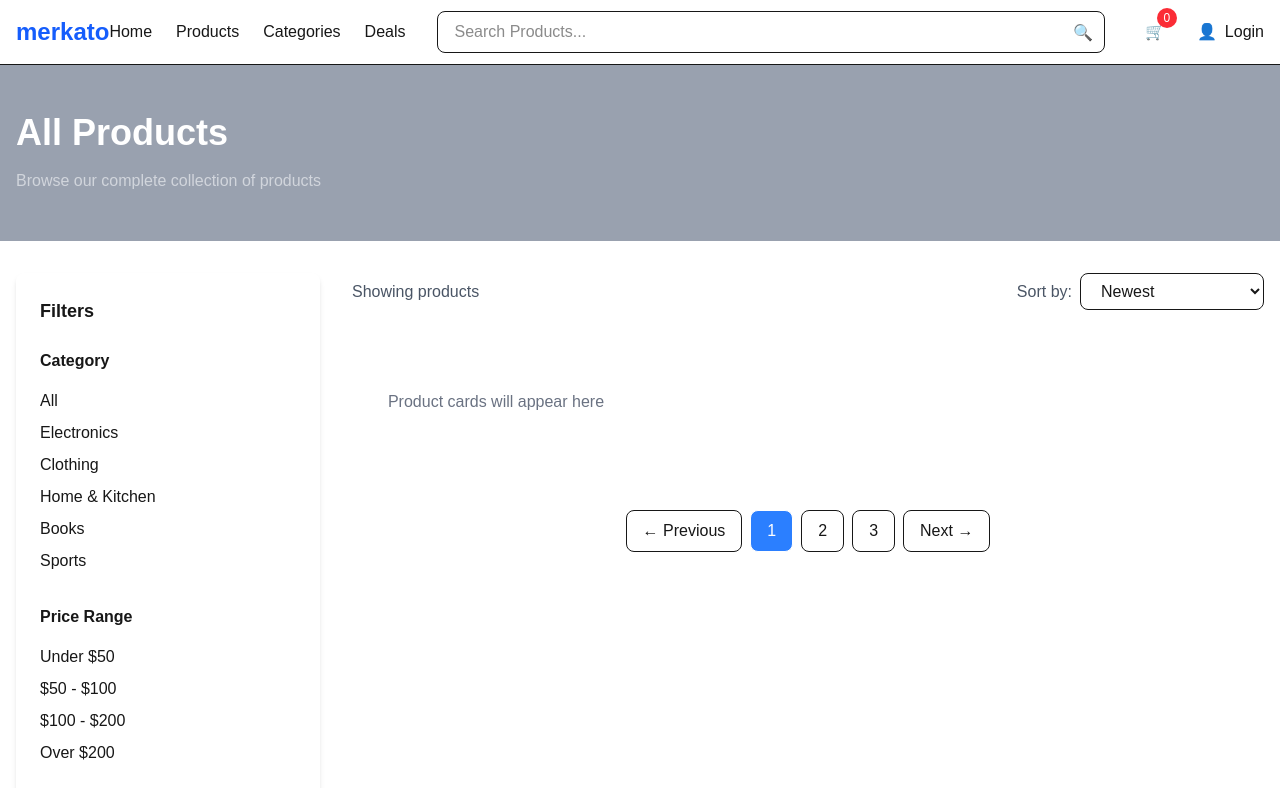
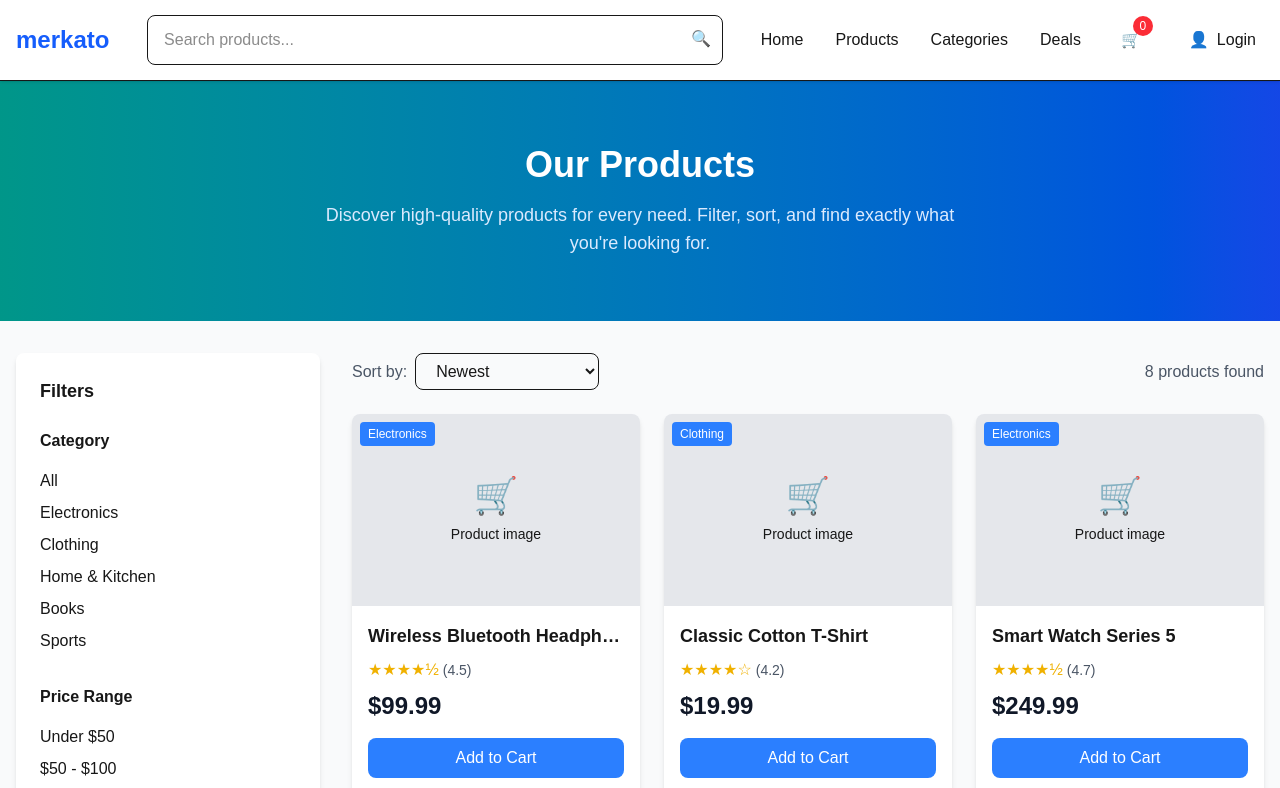
Before and after one commit to thomas1y/Merkato, a Next.js app: page /products in a window 1280 px wide. Shown: the top 788 px of the page. Built offline with nearby package versions, Linux system fonts and the light colour scheme.

Commit message:
updating products page with mock data

```diff
--- a/app/components/layout/Header.js
+++ b/app/components/layout/Header.js
@@ -1,68 +1,64 @@
-
 
 const Header = () => {
   return (
-    <header className="sticky bg-white border-b top-0 w-full z-50">
+    <header className="sticky bg-white border-b top-0 w-full z-50 shadow-sm">
       <div className="container mx-auto px-4">
 
+        <div className="flex h-20 items-center justify-between">
 
-        <div className="flex h-16 items-center justify-between">
           {/* LOGO SECTION - Left side */}
           <div className="flex items-center">
             <div className="text-2xl font-bold text-blue-600">
               merkato
             </div>
-
           </div>
 
-        <nav className="hidden md:flex space-x-6">
-  <a href="/" className="hover:text-blue-600">Home</a>
-  <a href="/products" className="hover:text-blue-600">Products</a>
-  <a href="#" className="hover:text-blue-600">Categories</a>
-  <a href="#" className="hover:text-blue-600">Deals</a>
-</nav>
-
           {/* SEARCH BAR - Center */}
-
-        <div className="hidden md:flex flex-1 max-w-2xl mx-8">
+          <div className="hidden lg:flex flex-1 max-w-xl mx-8">
             <div className="relative w-full">
               <input
                 type="text"
-                placeholder="Search Products..."
-                className="w-full px-4 py-2 border rounded-lg focus:outline-none focus:ring-2 focus:ring-blue-500"/>
-
-                <button className="absolute right-3 top-2.5">
+                placeholder="Search products..."
+                className="w-full px-4 py-3 border rounded-lg focus:outline-none focus:ring-2 focus:ring-blue-500"
+              />
+              <button className="absolute right-3 top-3">
                 🔍
               </button>
             </div>
           </div>
 
           {/* NAVIGATION & USER - Right side */}
+          <div className="flex items-center space-x-8">
 
-        <div className="flex items-center space-x-6 ">
+            {/* NAVIGATION LINKS */}
+            <nav className="hidden md:flex space-x-8">
+              <a href="/" className="hover:text-blue-600 transition">Home</a>
+              <a href="/products" className="hover:text-blue-600 transition">Products</a>
+              <a href="#" className="hover:text-blue-600 transition">Categories</a>
+              <a href="#" className="hover:text-blue-600 transition">Deals</a>
+            </nav>
+
             {/* CART ICON with badge */}
             <div className="relative">
-              <button className="p-2">
+              <button className="p-2 hover:bg-gray-100 rounded-full transition">
                 🛒
               </button>
-
-              <span className="absolute -top-1 -right-1  bg-red-500 text-white text-xs rounded-full h-5 w-5 flex items-center justify-center">
+              <span className="absolute -top-1 -right-1 bg-red-500 text-white text-xs rounded-full h-5 w-5 flex items-center justify-center">
                 0
               </span>
             </div>
 
             {/* USER MENU / LOGIN */}
             <div>
-              <button className="flex items-center space-x-2">
+              <button className="flex items-center space-x-2 p-2 hover:bg-gray-100 rounded-lg transition">
                 <span>👤</span>
                 <span className="hidden md:inline">Login</span>
               </button>
             </div>
+
           </div>
 
         </div>
-
-
 
       </div>
 
--- a/app/products/page.js
+++ b/app/products/page.js
@@ -1,74 +1,81 @@
-import ProductFilters from '../components/products/ProductFilters';
-import ProductSort from '../components/products/ProductSort';
-import ProductCard from '../components/products/ProductCard';
 
-const ProductsPage = () => {
+import ProductFilters from "@/app/components/products/ProductFilters";
+import ProductSort from "@/app/components/products/ProductSort";
+import ProductCard from "@/app/components/products/ProductCard";
+import { products } from "@/app/lib/utils/mockData";
+
+export default function ProductsPage() {
   return (
-    <div>
-
-         {/* BANNER SECTION */}
-            <div className="bg-gray-400 text-white py-12">
-                <div className="container mx-auto px-4">
-                <h1 className="text-4xl font-bold mb-4">All Products</h1>
-                <p className="text-gray-300">
-                    Browse our complete collection of products
+    <div className="min-h-screen bg-gray-50">
+      {/* Banner - Updated in previous task */}
+      <div className="bg-gradient-to-r from-teal-600 to-blue-700 py-16 px-4">
+        <div className="max-w-7xl mx-auto text-center">
+          <h1 className="text-4xl font-bold text-white mb-4">
+            Our Products
+          </h1>
+          <p className="text-lg text-blue-100 max-w-2xl mx-auto">
+            Discover high-quality products for every need. Filter, sort, and find exactly what you're looking for.
           </p>
         </div>
       </div>
 
-         {/* MAIN CONTENT - TWO COLUMNS */}
-           <div className='container mx-auto px-4 py-8'>
-                <div className='flex flex-col lg:flex-row gap-8'>
-                     {/* LEFT COLUMN - FILTERS */}
+      <div className="max-w-7xl mx-auto px-4 py-8">
+        <div className="flex flex-col lg:flex-row gap-8">
+          {/* Left: Filters */}
           <div className="lg:w-1/4">
             <ProductFilters />
           </div>
 
-                       {/* RIGHT COLUMN - PRODUCTS */}
+          {/* Right: Products grid */}
           <div className="lg:w-3/4">
-                          {/* SORT BAR */}
-                            <div className="flex justify-between items-center mb-8">
-                                <div>
-                                    <p className="text-gray-600">
-                                    Showing products
-                                    </p>
-                                    </div>
+            {/* Sort and product count header */}
+            <div className="flex flex-col sm:flex-row justify-between items-start sm:items-center mb-6">
               <ProductSort />
-                                    </div>
-                                    {/* PRODUCTS GRID */}
-                                        <div className="grid grid-cols-1 sm:grid-cols-2 md:grid-cols-3 gap-6">
-                                        {/* Product Cards will go here */}
-                                        <div className="text-center py-12">
-                                            <p className="text-gray-500">Product cards will appear here</p>
+              <div className="mt-2 sm:mt-0 text-gray-600">
+                <span className="font-medium">{products.length}</span> products found
               </div>
             </div>
 
-                                        {/* PAGINATION */}
+            {/* Products Grid - NOW WITH REAL PRODUCTS */}
+            {products.length > 0 ? (
+              <>
+                <div className="grid grid-cols-1 sm:grid-cols-2 lg:grid-cols-3 gap-6">
+                  {products.map((product) => (
+                    <ProductCard
+                      key={product.id}
+                      product={product}
+                    />
+                  ))}
+                </div>
+
+                {/* Pagination */}
                 <div className="mt-12 flex justify-center">
-              <nav className="flex space-x-2">
-                <button className="px-4 py-2 border rounded-lg hover:bg-gray-50">
-                  ← Previous
-                </button>
-                <button className="px-4 py-2 border rounded-lg bg-blue-500 text-white">
+                  <div className="flex space-x-2">
+                    <button className="px-4 py-2 bg-blue-600 text-white rounded-md hover:bg-blue-700 transition-colors">
                       1
                     </button>
-                <button className="px-4 py-2 border rounded-lg hover:bg-gray-50">
+                    <button className="px-4 py-2 bg-gray-200 text-gray-700 rounded-md hover:bg-gray-300 transition-colors">
                       2
                     </button>
-                <button className="px-4 py-2 border rounded-lg hover:bg-gray-50">
+                    <button className="px-4 py-2 bg-gray-200 text-gray-700 rounded-md hover:bg-gray-300 transition-colors">
                       3
                     </button>
-                <button className="px-4 py-2 border rounded-lg hover:bg-gray-50">
-                  Next →
+                    <button className="px-4 py-2 bg-gray-200 text-gray-700 rounded-md hover:bg-gray-300 transition-colors">
+                      Next
                     </button>
-              </nav>
                   </div>
-
+                </div>
+              </>
+            ) : (
+              <div className="text-center py-12">
+                <div className="text-gray-400 text-5xl mb-4">🛒</div>
+                <h3 className="text-xl font-semibold text-gray-600 mb-2">No products found</h3>
+                <p className="text-gray-500">Try adjusting your filters or check back later.</p>
+              </div>
+            )}
           </div>
         </div>
       </div>
     </div>
-  )
+  );
 }
-
-export default ProductsPage
```
Lines whose indentation alone changed are shown as unchanged.
